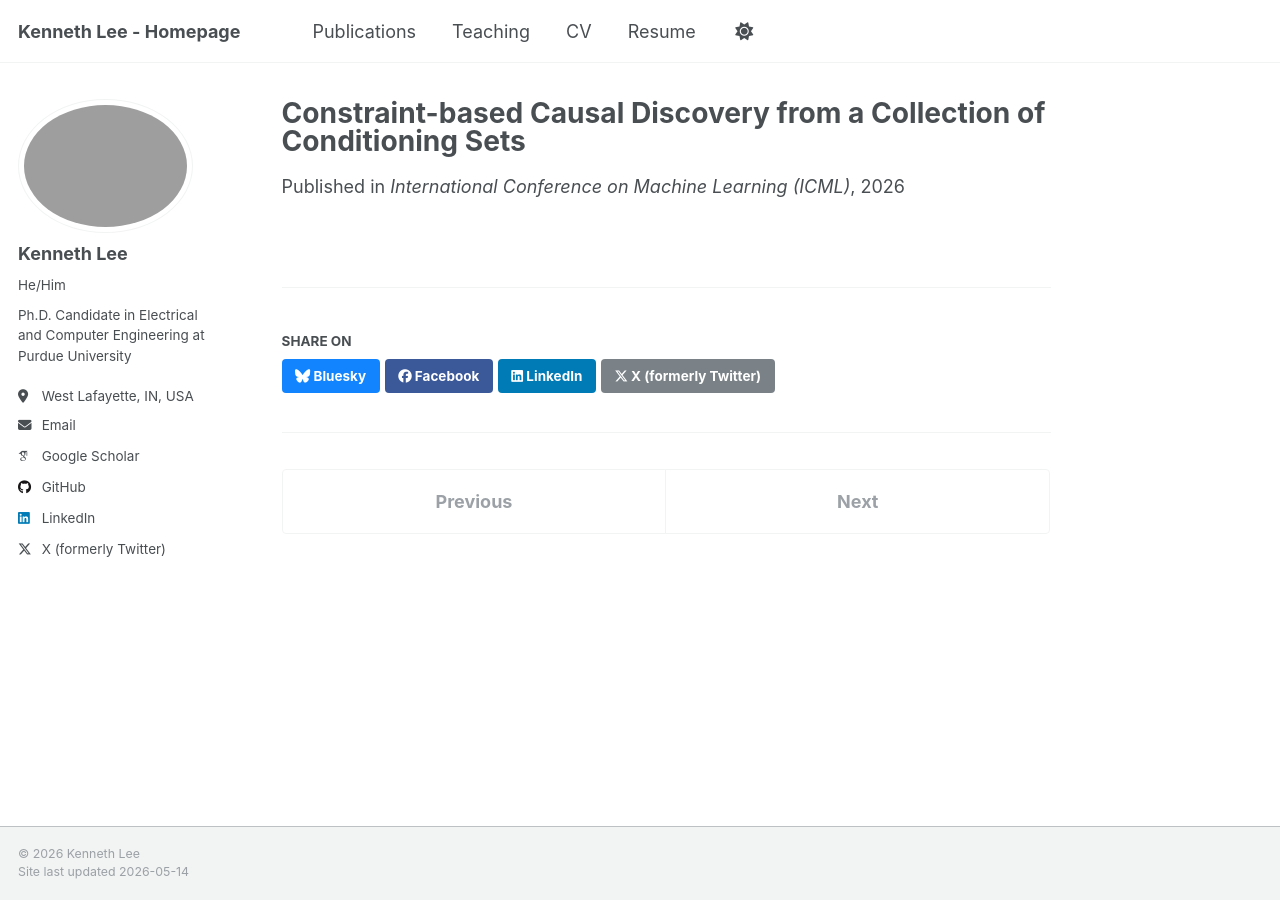
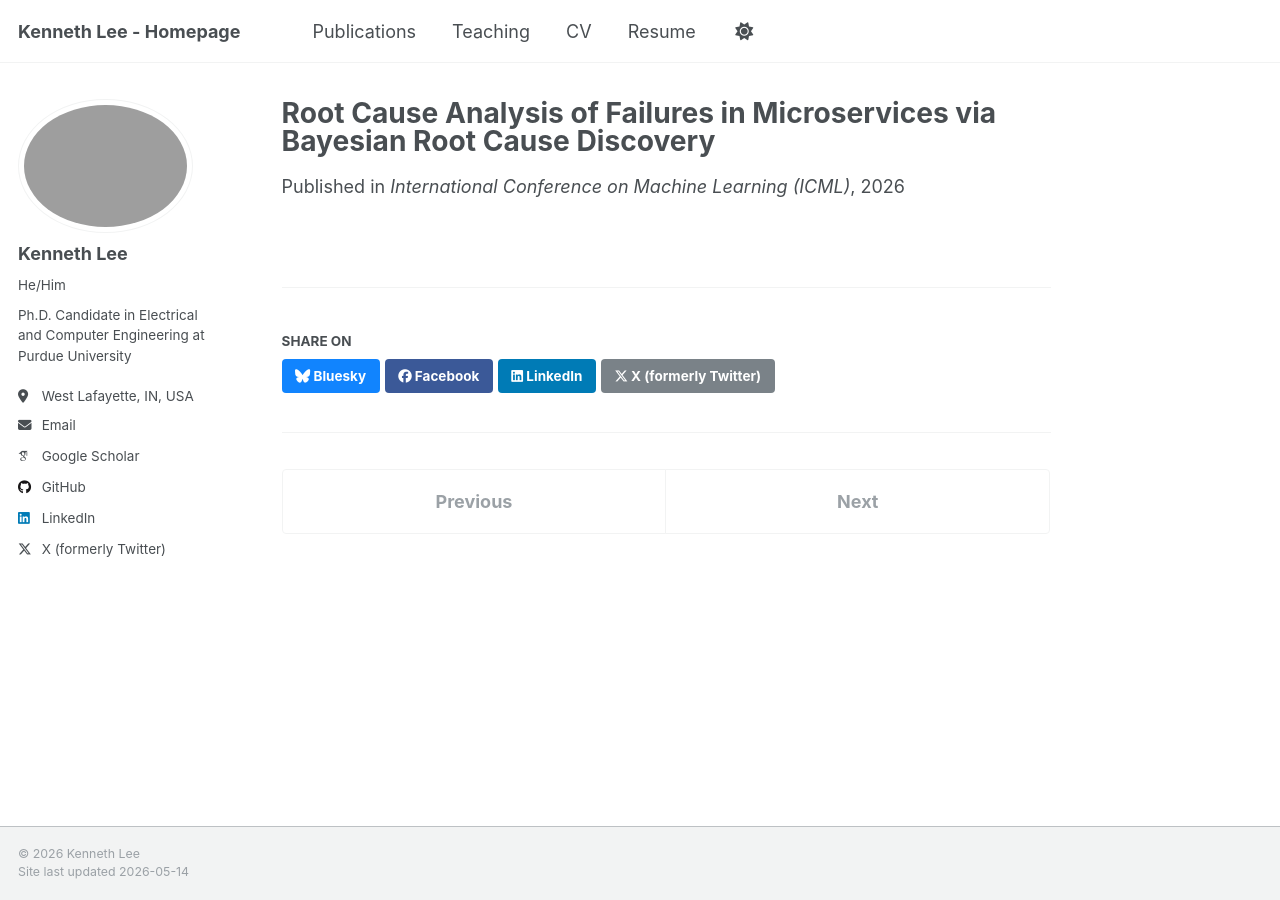
Before and after one commit to kenneth-lee-ch/kenneth-lee-ch.github.io, a Jekyll site: the page built from _publications/2026-04-30-brcd.md, in a window 1280 px wide. Built offline with Jekyll 4.4.1, drawn with Linux system fonts in a browser that asks for light colours; some web fonts are replaced.

Commit message:
fix title

```diff
--- a/_publications/2026-04-30-brcd.md
+++ b/_publications/2026-04-30-brcd.md
@@ -1,5 +1,5 @@
 ---
-title: "Constraint-based Causal Discovery from a Collection of Conditioning Sets"
+title: "Root Cause Analysis of Failures in Microservices via Bayesian Root Cause Discovery"
 collection: publications
 category: conferences
 permalink: /publication/2026-04-30-brcd
```
